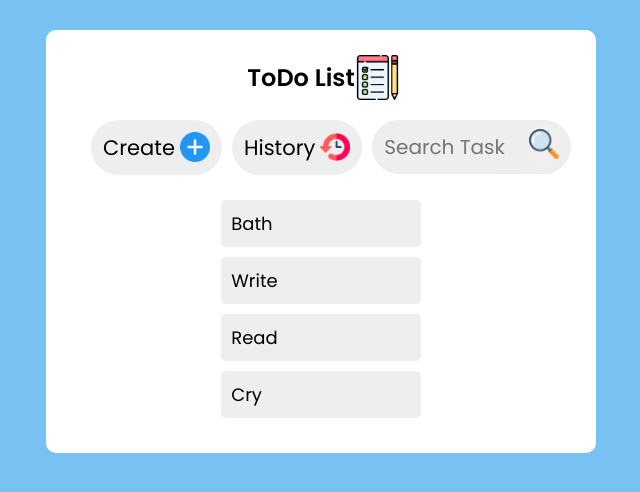
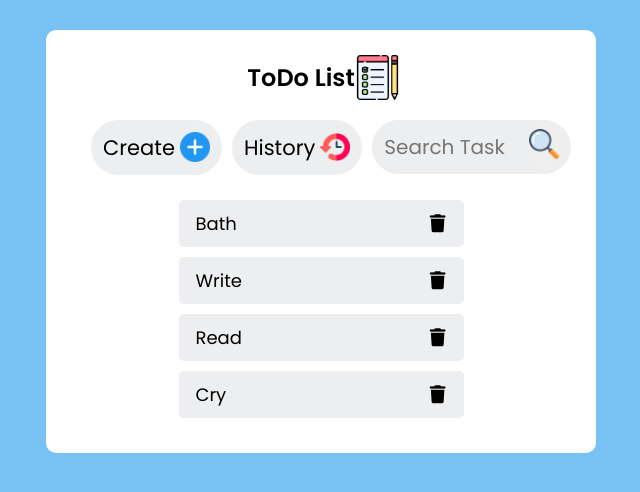
Before and after one commit to Akshatsingh14/To-Do-List, a Django app: page / in a window 1280 px wide. Shown: the part 159-651 px from the top of the page, without its empty margins (319-959 px from the left). Run offline with Django 5.2, Linux system fonts and the light colour scheme; data comes from the database, SQL or seed files in the repository.

Commit message:
Add files via upload

```diff
--- a/ToDo/app/templates/index.html
+++ b/ToDo/app/templates/index.html
@@ -6,6 +6,7 @@
     <meta name="viewport" content="width=device-width, initial-scale=1.0">
     <title>To-do List</title>
     <link rel="stylesheet" href="{% static 'css/style.css' %}">
+    <link rel="stylesheet" href="https://cdnjs.cloudflare.com/ajax/libs/font-awesome/6.7.2/css/all.min.css" integrity="sha512-Evv84Mr4kqVGRNSgIGL/F/aIDqQb7xQ2vcrdIwxfjThSH8CSR7PBEakCr51Ck+w+/U6swU2Im1vVX0SVk9ABhg==" crossorigin="anonymous" referrerpolicy="no-referrer" />
     <style>
         .search{
             width: 100%;
@@ -36,6 +37,26 @@
             border: none;
             /* border: 2px solid red; */
         }
+
+        li a{
+            flex-grow: 1;
+            padding-left: 7px;
+        }
+
+        li i{
+            margin-left: 10px;
+            cursor: pointer;
+        }
+
+        #del:hover{
+            color: red;
+        }
+
+        li a+a {
+            text-align: right;
+            margin-right: 8px;
+        }
+
     </style>
 </head>
 <body>
@@ -65,9 +86,10 @@
 
         {% for i in data %}
         <ul id="list-items" class="list-items">
-            <a href="{% url 'update' i.id %}">
-                <li>{{i.task}}</li>
-            </a>
+            <li>
+                <a href="{% url 'update' i.id %}">{{i.task}}</a>
+                <a href="{% url 'delete' i.id %}"><i id="del" class="fa-solid fa-trash"></i></a>
+            </li>
         </ul>
         {% endfor %}
     </div>
--- a/ToDo/app/templates/update.html
+++ b/ToDo/app/templates/update.html
@@ -56,7 +56,6 @@
             <input type="text" class="todo-input" placeholder="Add Your Task" name="task" value="{{data1.task}}"/>
             <div>
                 <button type="submit" name="action" value="update">Update</button>
-                <button type="submit" name="action" value="delete">Delete</button>
             </div>
         </div>
         </form>
```
